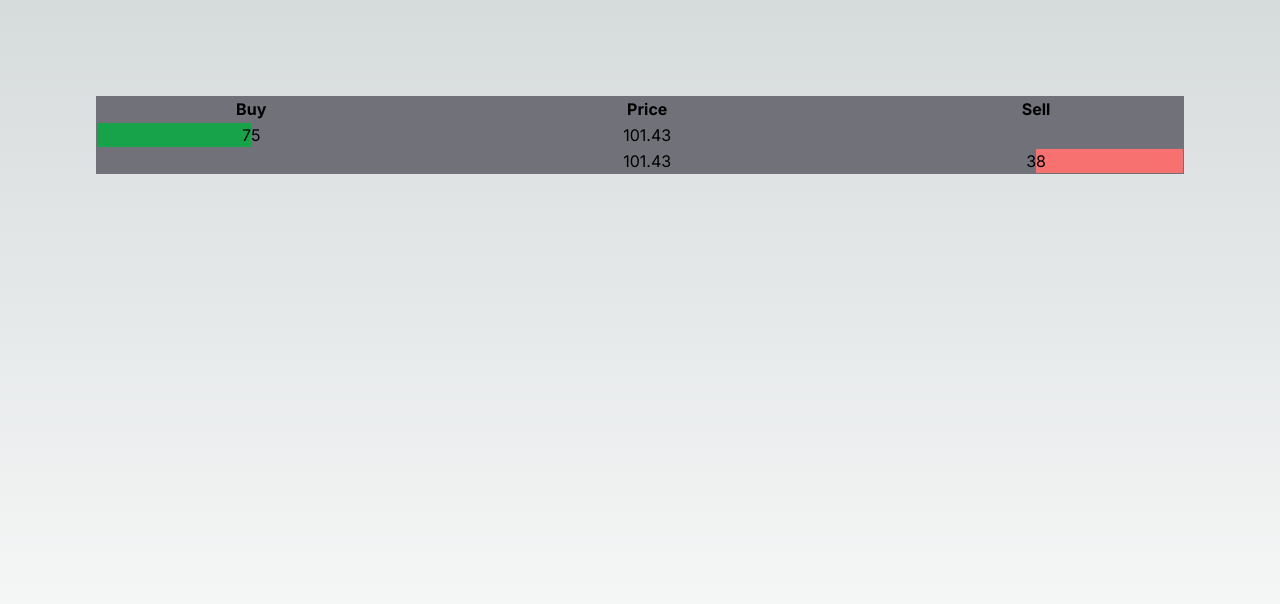
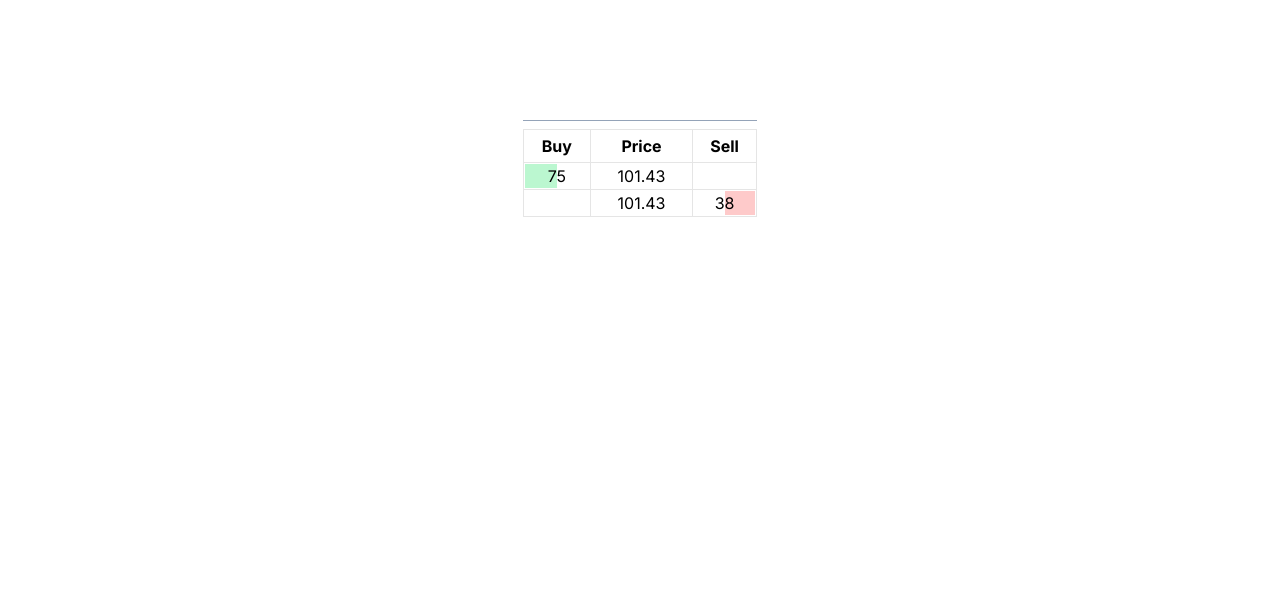
Before and after one commit to temlabs/lo-orders, a Next.js app: page / in a window 1280 px wide. Shown: the top 604 px of the page. Built offline with nearby package versions, Linux system fonts and the light colour scheme.

Commit message:
table with search

```diff
--- a/src/app/page.tsx
+++ b/src/app/page.tsx
@@ -3,8 +3,8 @@ import { OrderBookTable } from "@/components/orderBook/orderBookTable/OrderBookT
 
 export default function Home() {
   return (
-    <main className="flex min-h-screen flex-col items-center justify-between p-24 w-full">
-      <OrderBookTable/>
+    <main className="flex min-h-screen flex-col items-center justify-between p-24 w-full bg-white">
+     <OrderBook/>
     </main>
   );
 }
--- a/src/components/orderBook/OrderBook.tsx
+++ b/src/components/orderBook/OrderBook.tsx
@@ -1,3 +1,9 @@
+import { SearchBar } from "../searchModal/SearchBar";
+import { OrderBookTable } from "./orderBookTable/OrderBookTable";
+
 export function OrderBook() {
-  return <div></div>;
+  return <div className="gap-2 flex flex-col">
+<SearchBar/>
+    <OrderBookTable/>
+  </div>;
 }
--- a/src/components/orderBook/orderBookTable/OrderBookTable.tsx
+++ b/src/components/orderBook/orderBookTable/OrderBookTable.tsx
@@ -4,7 +4,7 @@ import { OrderBookTableRow } from "./OrderBookTableRow"
 export function OrderBookTable() {
   return (
 
-<table className="w-full bg-zinc-500">
+<table className="w-full ">
   <tbody className="w-full">
 <OrderBookTableHeader/>
  <OrderBookTableRow price="101.43"  buyVolume={75} sellVolume={undefined} />
--- a/src/components/orderBook/orderBookTable/OrderBookTableHeader.tsx
+++ b/src/components/orderBook/orderBookTable/OrderBookTableHeader.tsx
@@ -2,9 +2,9 @@ export function OrderBookTableHeader(){
 
     return (
         <tr className="w-fit">
-        <th >Buy</th>
-        <th>Price</th>
-        <th>Sell</th>
+        <th className="pt-1 pb-1 border-neutral-200 border-solid border">Buy</th>
+        <th className="pt-1 pb-1 border-neutral-200 border-solid border">Price</th>
+        <th className="pt-1 pb-1 border-neutral-200 border-solid border">Sell</th>
       </tr>
     )
 }
--- a/src/components/orderBook/orderBookTable/OrderBookTableRow.tsx
+++ b/src/components/orderBook/orderBookTable/OrderBookTableRow.tsx
@@ -13,9 +13,9 @@ export function OrderBookTableRow({price, buyVolume, sellVolume}:Props){
 
     return (
         <tr className="w-fit ">
-        <td><OrderBookTableVolumeCell direction="left" value={buyVolume?.toString()} color='bg-green-600' proportion={buyProportion}/></td>
-        <td className="text-center">{price}</td>
-        <td ><OrderBookTableVolumeCell direction="right" value={sellVolume?.toString()} color='bg-red-400' proportion={sellProportion}/></td>
+        <td className="border-neutral-200 border-solid border"><OrderBookTableVolumeCell direction="left" value={buyVolume?.toString()} color='bg-green-200' proportion={buyProportion}/></td>
+        <td className="text-center border-neutral-200 border-solid border">{price}</td>
+        <td className="border-neutral-200 border-solid border"><OrderBookTableVolumeCell direction="right" value={sellVolume?.toString()} color='bg-red-200' proportion={sellProportion}/></td>
       </tr>
     )
 }
--- /dev/null
+++ b/src/components/searchModal/SearchBar.tsx
@@ -0,0 +1,13 @@
+'use client'
+
+import { useState } from "react"
+
+export function SearchBar(){
+
+const [searchTerm, setSearchTerm] = useState<string>()
+
+
+    return (
+        <input value={searchTerm} onChange={e=> setSearchTerm(e.target.value)} type={'text'} className={'border-b border-slate-400 focus:border-b-2 decoration-transparent outline-none'}/>
+    )
+}
```
